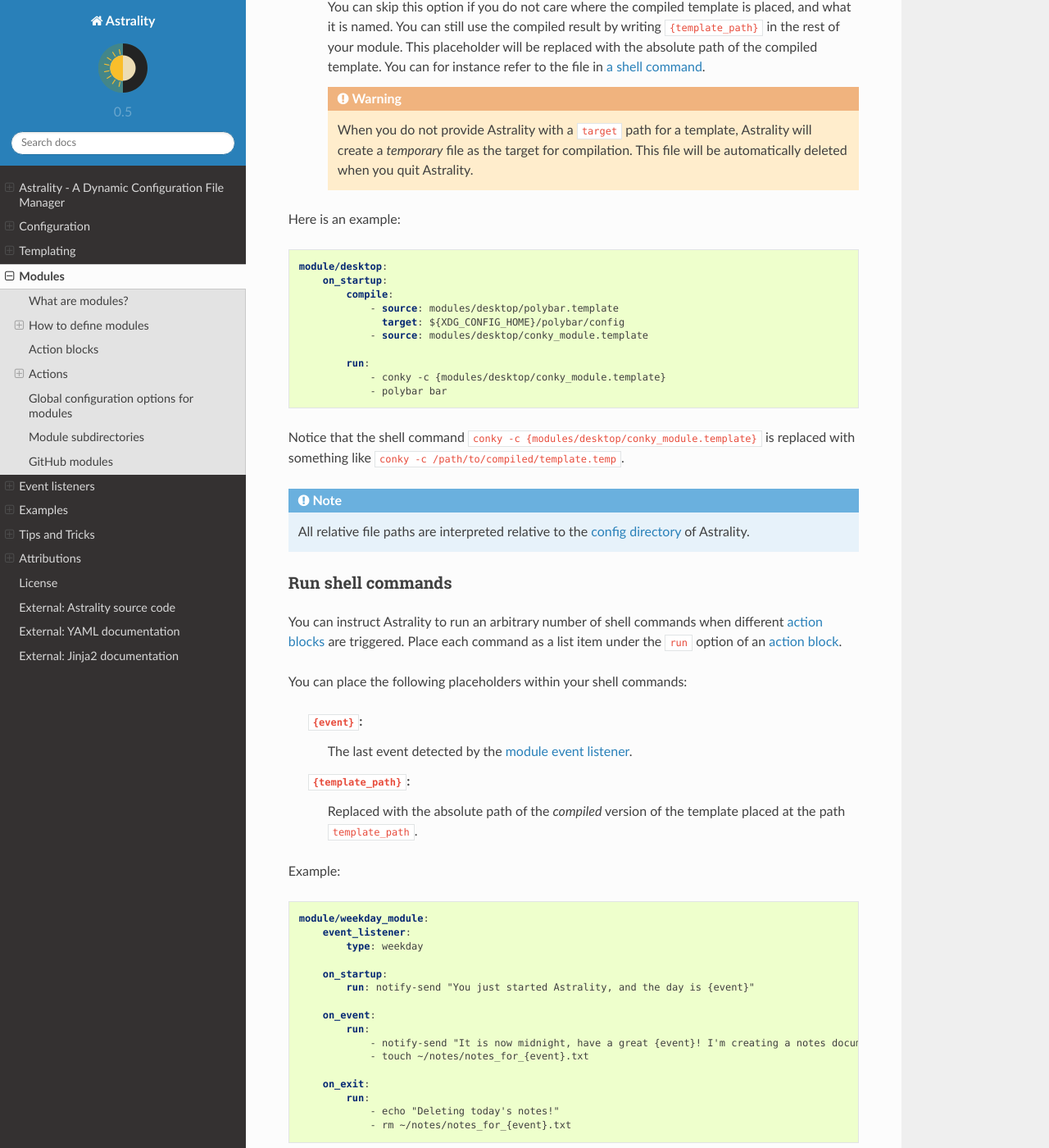
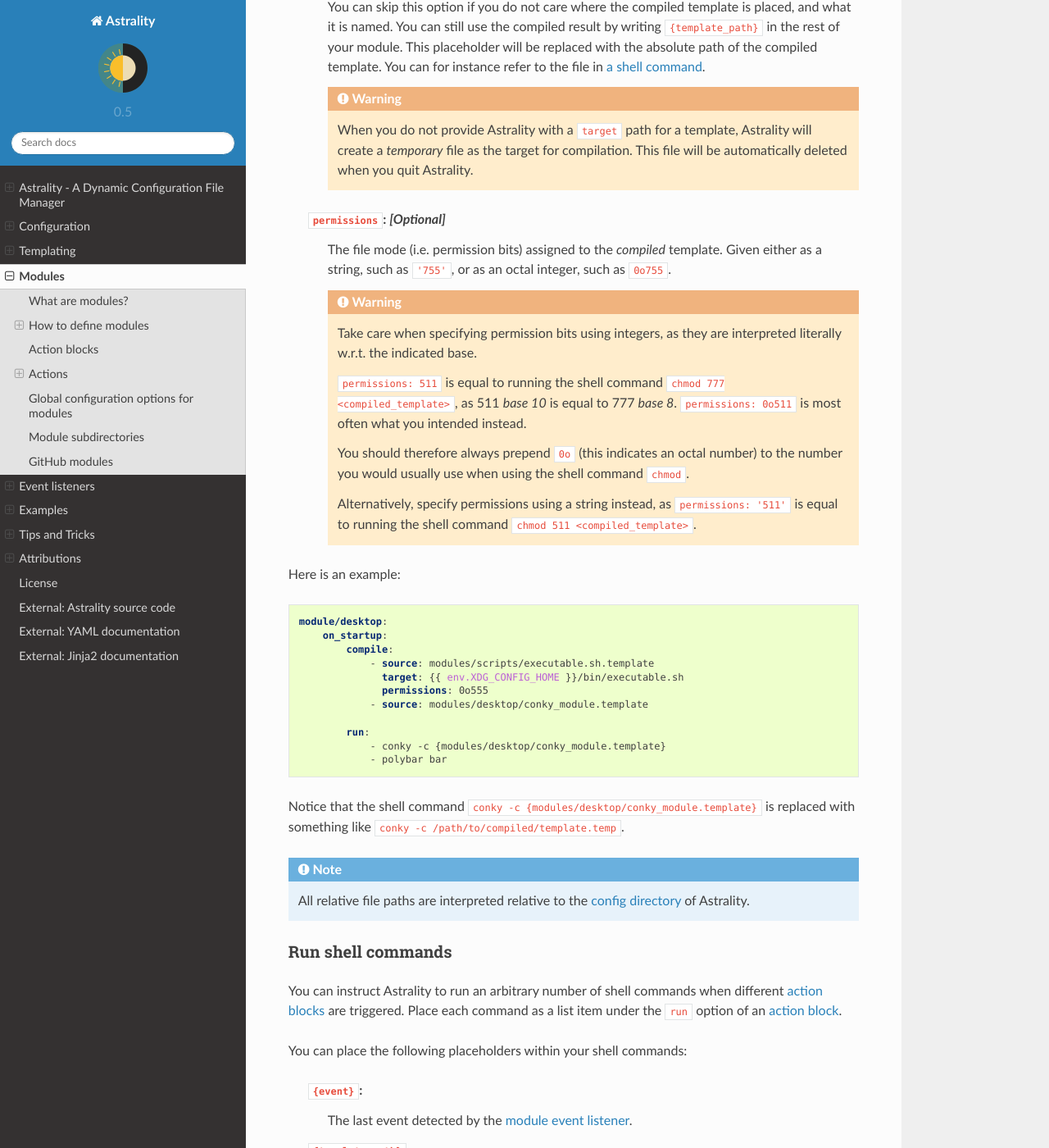
Before and after one commit to JakobGM/astrality, a Sphinx documentation site: the page built from docs/modules.rst, in a window 1280 px wide and 1400 px high, scrolled down 6098 px. Shown: the whole window at 82% size. Built offline with Sphinx 7.4.7 and the Read the Docs theme 2.0.0, drawn with Linux system fonts in a browser that asks for light colours.

Commit message:
Add documentation for permissions of templates

```diff
--- a/docs/modules.rst
+++ b/docs/modules.rst
@@ -257,6 +257,20 @@ Each template compilation action has the following available attributes:
         .. warning::
             When you do not provide Astrality with a ``target`` path for a template, Astrality will create a *temporary* file as the target for compilation. This file will be automatically deleted when you quit Astrality.
 
+    ``permissions``: *[Optional]*
+        The file mode (i.e. permission bits) assigned to the *compiled* template.
+        Given either as a string, such as ``'755'``, or as an octal integer, such as ``0o755``.
+
+        .. warning::
+            Take care when specifying permission bits using integers, as they are interpreted literally w.r.t. the indicated base.
+
+            ``permissions: 511`` is equal to running the shell command ``chmod 777 <compiled_template>``, as 511 *base 10* is equal to 777 *base 8*.
+            ``permissions: 0o511`` is most often what you intended instead.
+
+            You should therefore always prepend ``0o`` (this indicates an octal number) to the number you would usually use when using the shell command ``chmod``.
+
+            Alternatively, specify permissions using a string instead, as ``permissions: '511'`` is equal to running the shell command ``chmod 511 <compiled_template>``.
+
 
 Here is an example:
 
@@ -265,8 +279,9 @@ Here is an example:
     module/desktop:
         on_startup:
             compile:
-                - source: modules/desktop/polybar.template
-                  target: ${XDG_CONFIG_HOME}/polybar/config
+                - source: modules/scripts/executable.sh.template
+                  target: {{ env.XDG_CONFIG_HOME }}/bin/executable.sh
+                  permissions: 0o555
                 - source: modules/desktop/conky_module.template
 
             run:
```
Also changed, not shown: 2 other files.
